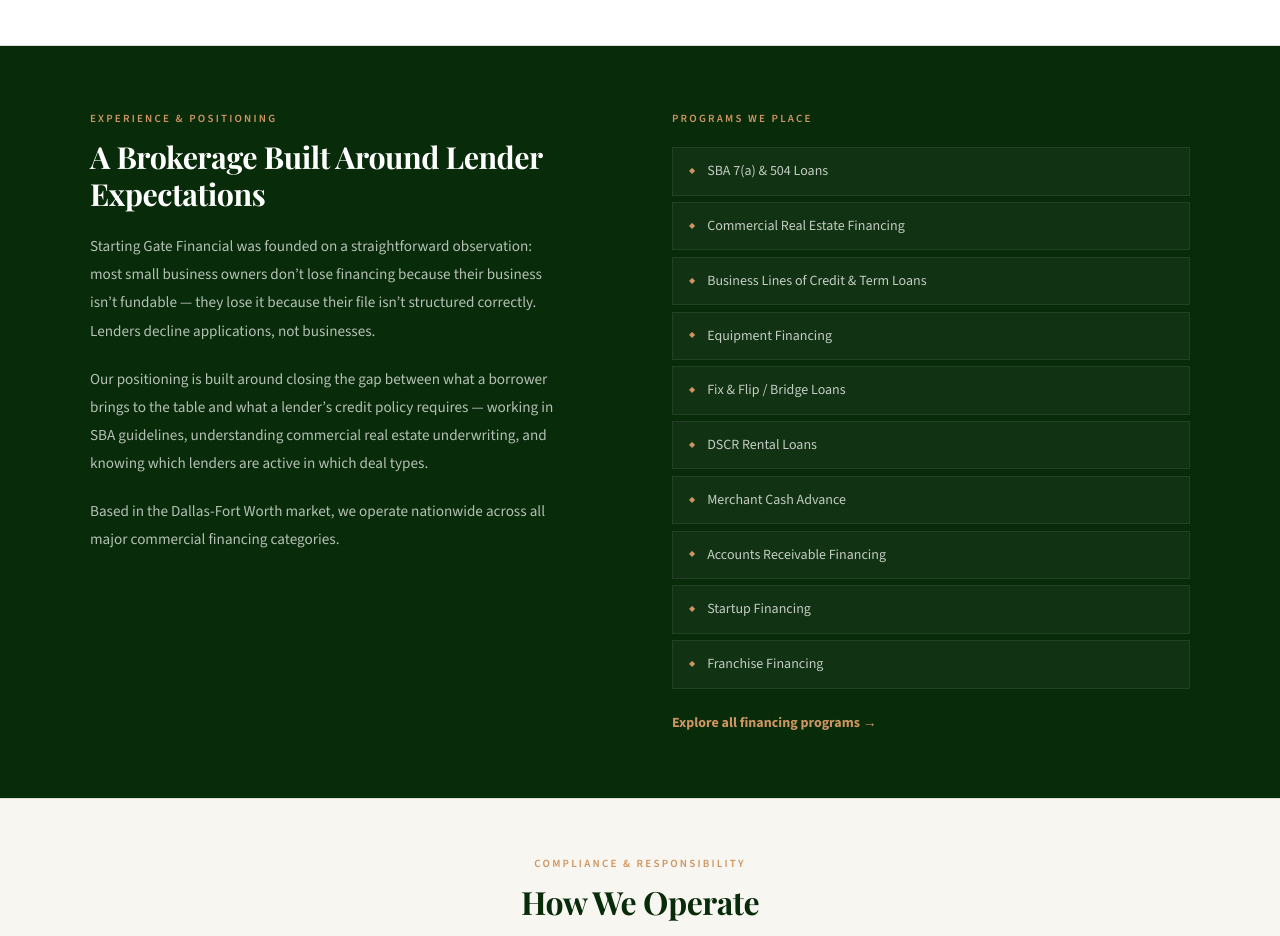
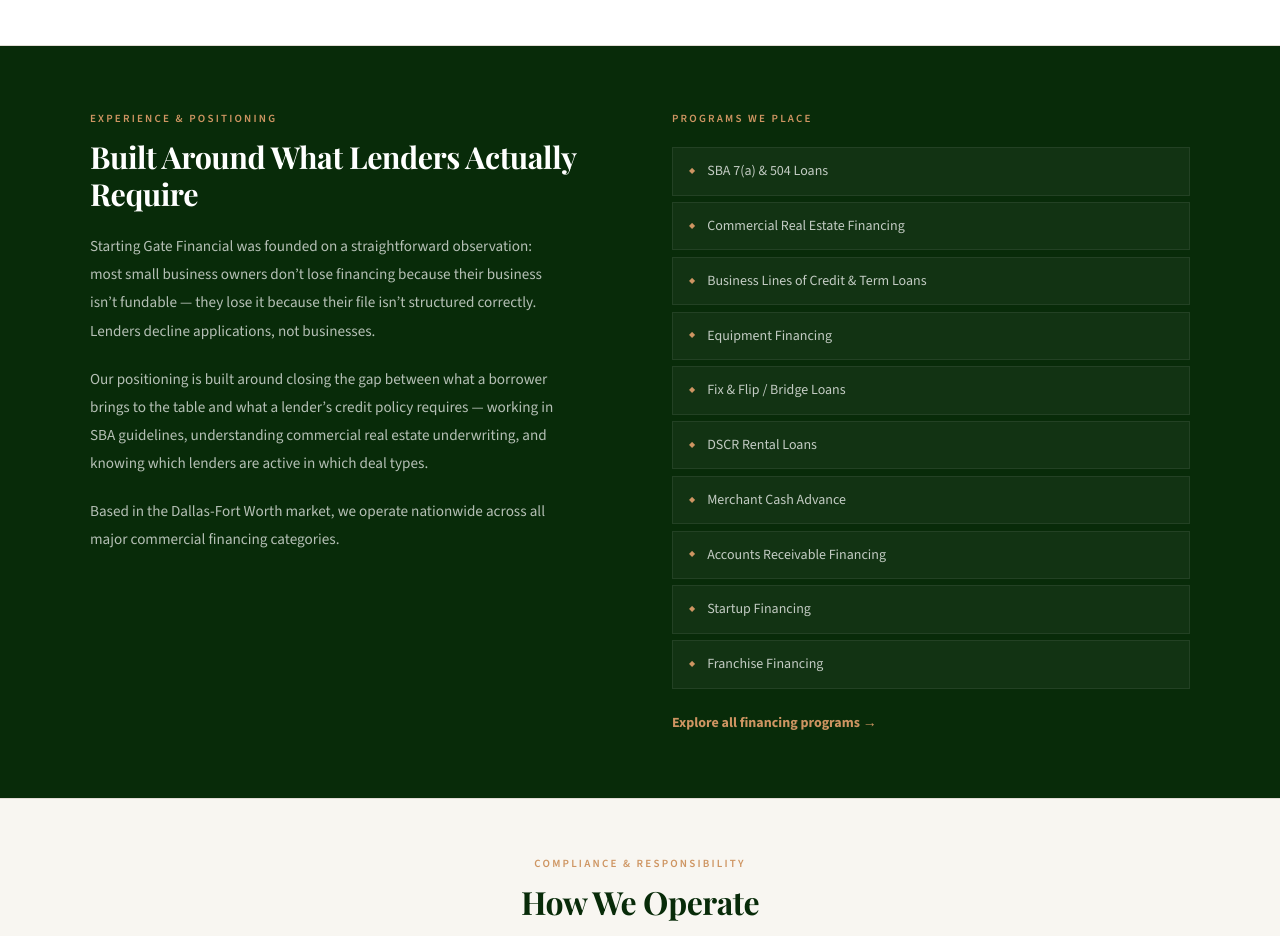
Before and after one commit to syed-sgf/sgf-site, a Next.js app: page /about in a window 1280 px wide. Shown: the part 2000-2936 px from the top of the page. Built offline with nearby package versions, Linux system fonts and the light colour scheme; a web font is replaced by a local one.

Commit message:
content: remove 'Brokerage' from About page Section 4 headline

```diff
--- a/app/about/page.tsx
+++ b/app/about/page.tsx
@@ -361,7 +361,7 @@
               fontWeight: 700, color: "#fff",
               marginBottom: "1.25rem", lineHeight: 1.2,
             }}>
-              A Brokerage Built Around Lender Expectations
+              Built Around What Lenders Actually Require
             </h2>
             <p style={{
               fontSize: "0.95rem", color: "rgba(255,255,255,0.7)",
```
